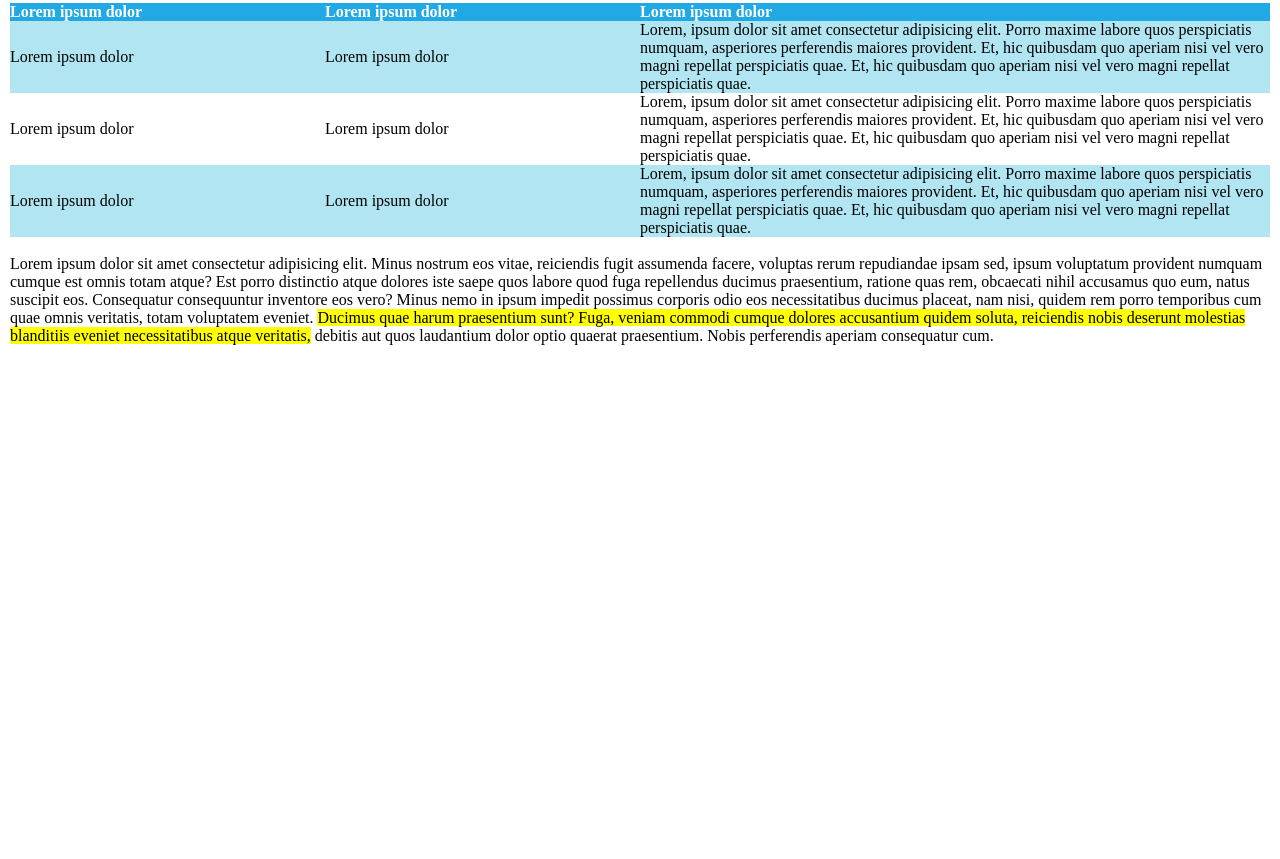
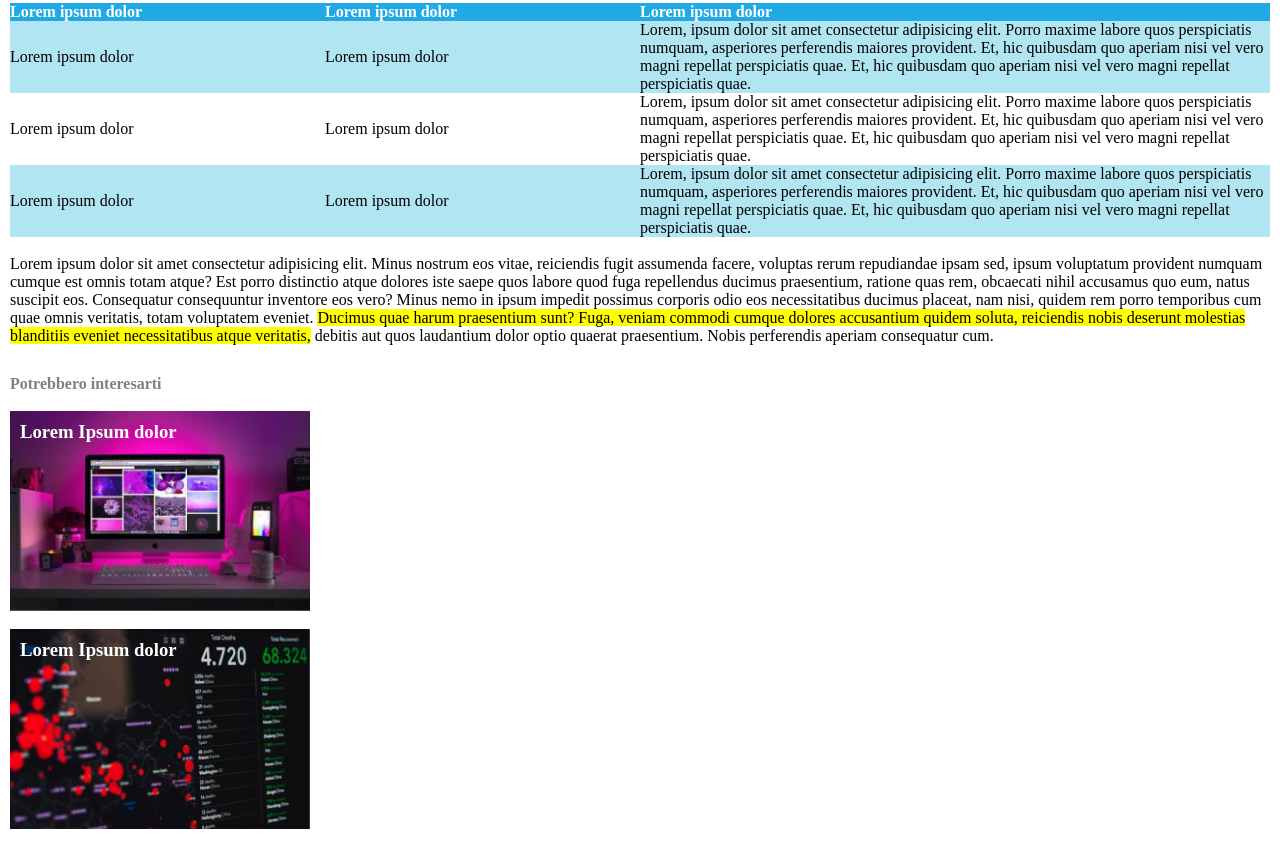
Before and after one commit to Luigi-Iorio/html-css-booleaner, a plain HTML site: page index.html in a window 1280 px wide. Shown: the part 1228-2087 px from the top of the page. Before the commit the page ends 1583 px from the top, so only its background shows below. Drawn offline with Linux system fonts and the light colour scheme.

Commit message:
feat: footer the booleaner

```diff
--- a/index.html
+++ b/index.html
@@ -147,5 +147,19 @@
       </p>
       <!-- /paragrafo -->
     </main>
+
+    <!-- footer -->
+    <footer>
+      <h4>Potrebbero interesarti</h4>
+      <br />
+      <div class="footerImg1">
+        <h3>Lorem Ipsum dolor</h3>
+      </div>
+      <br />
+      <div class="footerImg2">
+        <h3>Lorem Ipsum dolor</h3>
+      </div>
+    </footer>
+    <!-- /footer -->
   </body>
 </html>
--- a/style.css
+++ b/style.css
@@ -95,3 +95,34 @@ thead {
 .azzurro {
   background-color: #b1e5f2;
 }
+
+/* FOOTER */
+footer {
+  margin: 30px 10px 30px 10px;
+}
+
+footer h4 {
+  color: #808080;
+}
+
+footer h3 {
+  color: white;
+}
+
+.footerImg1 {
+  padding: 10px;
+  width: 300px;
+  height: 200px;
+  background-image: url(img/monitor.jpg);
+  background-size: cover;
+  background-position: center;
+}
+
+.footerImg2 {
+  padding: 10px;
+  width: 300px;
+  height: 200px;
+  background-image: url(img/graph.jpg);
+  background-size: cover;
+  background-position: center;
+}
```
Also changed, not shown: img/graph.jpg (added), img/monitor.jpg (added), 1 other file.
